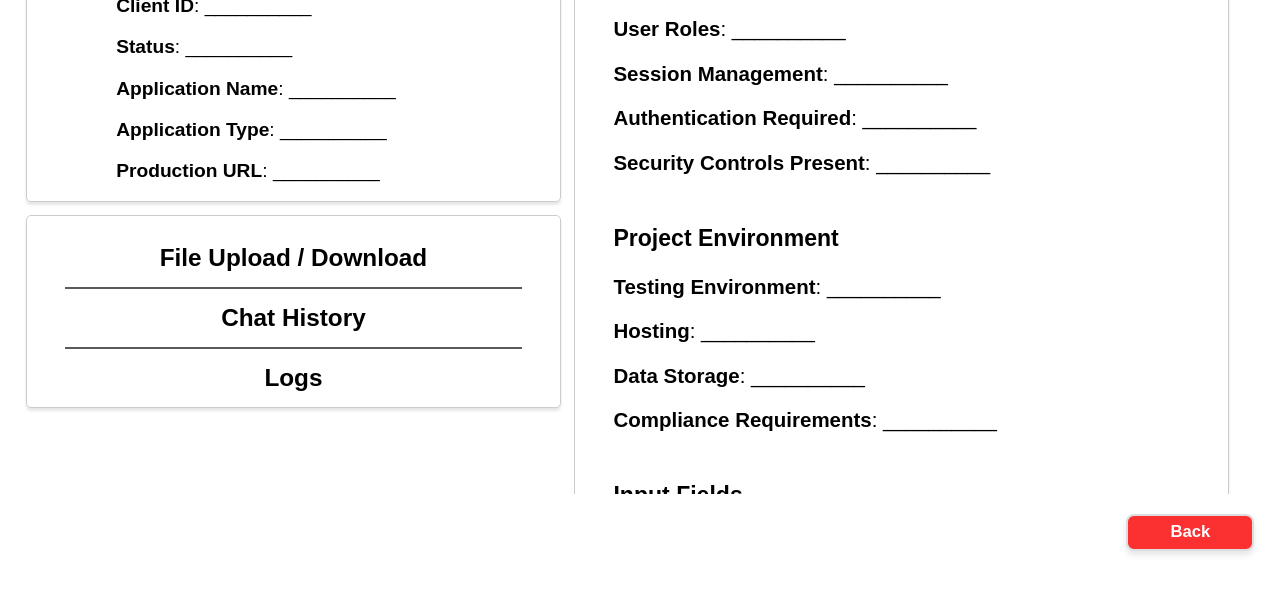
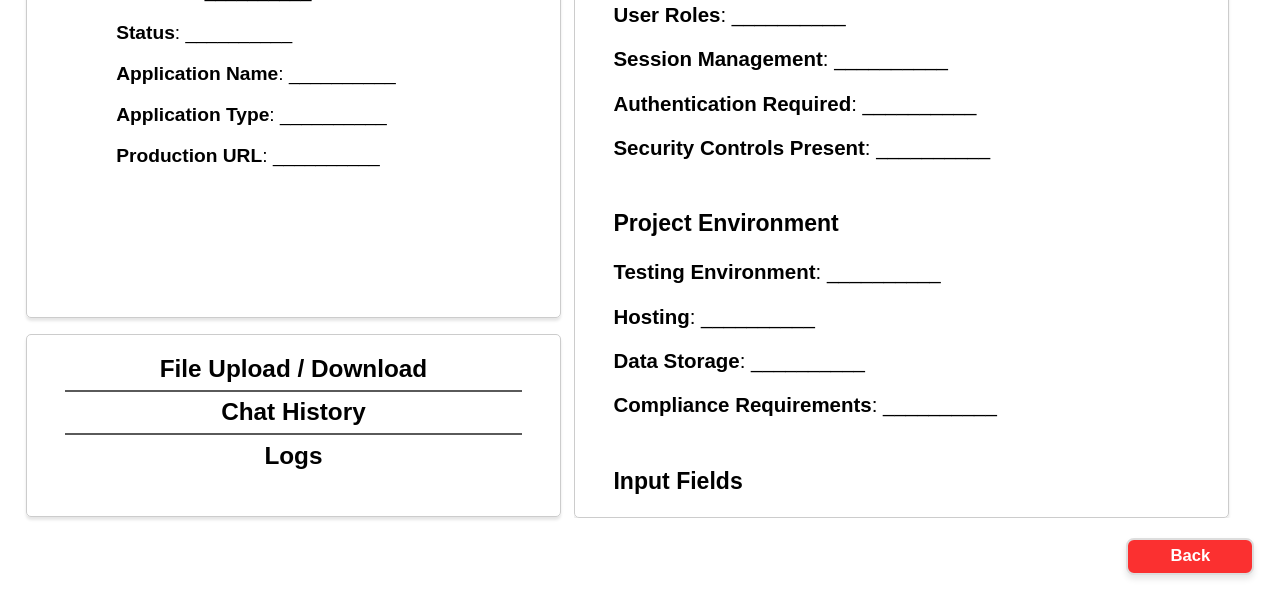
Before and after one commit to BT4103-Group-15/LLM-Agentic-Demo, a website: page internal-staff-app/templates/Project_subpage.html in a window 1280 px wide. Shown: the part 201-801 px from the top of the page. Drawn offline with Linux system fonts and the light colour scheme.

Commit message:
adjust css in proj subpage

```diff
--- a/internal-staff-app/assets/css/project-subpage.css
+++ b/internal-staff-app/assets/css/project-subpage.css
@@ -19,33 +19,32 @@ p {
     display: flex;
     justify-content: space-between;
     gap: 1vw;
-    margin-top: 5%;
+    margin-top: 3.8%;
+    /* height: 70%; Ensures it takes up the full viewport height */
+    align-items: stretch; /* Makes sure children expand */
 }
 
+.top-section {
+    height: 54vh;
+}
+
+.bottom-section {
+    height: 21vh;
+}
 .left-column {
-    width: 45%; /* Adjust as needed */
+    gap: 2vh;
     display: flex;
     flex-direction: column;
-    gap: 1vw;
-    height: 100%
+    width: 45%;
 }
+
 
 .right-column {
     width: 55%; /* Takes the remaining space */
     overflow-y: auto; /* Makes the right column scrollable */
     padding-right: 2vw;
-    max-height: 76vh;
 }
 
-/* Top Section (Project Section) */
-.top-section {
-    flex: 25; /* Adjust the space it takes up (2 times the size of the bottom section) */
-}
-
-/* Bottom Section (Action Buttons) */
-.bottom-section {
-    flex: 1; /* Adjust the space it takes up (1 time the size of the top section) */
-}
 
 .section {
     border: 1px solid #ccc;
@@ -65,16 +64,14 @@ p {
     display: flex;
     flex-direction: column;
     justify-content: space-between;
-    height: 100%;
 }
 .action-buttons button {
     font-weight: bold; /* Make text bold */
     font-size: 1.9vw;
-    height: 100%; /* Ensure button fills the container */
+    padding: 1.5%;
     border: none; /* Remove border */
     background-color: #ffffff; /* Add a background color */
     color: rgb(0, 0, 0);
-    padding: 15px; /* Adjust padding as needed */
     cursor: pointer;
 }
 .action-buttons button:not(:last-child) {
@@ -87,8 +84,8 @@ p {
 
 /* Scrollable Description Section */
 .description {
-    max-height: 100%; /* Ensures description section doesn't overflow */
     overflow-y: auto;
+    max-height: 79vh;
 }
 
 .group {
```
